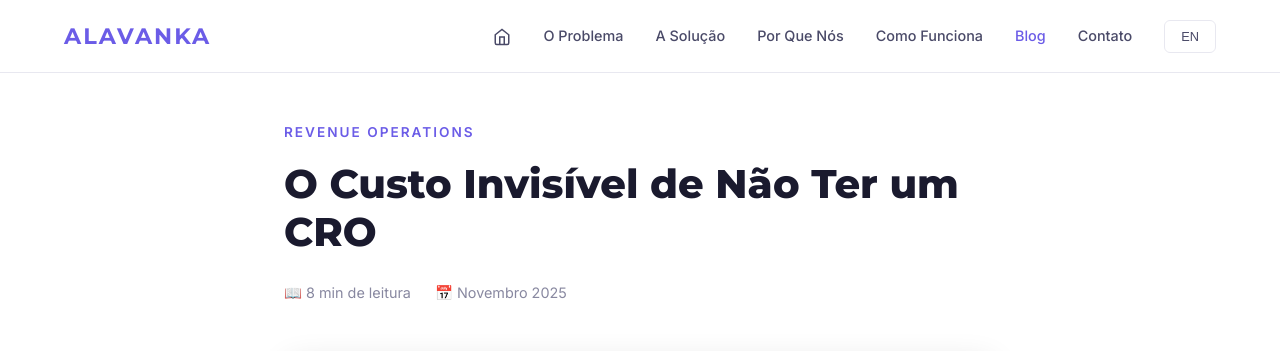
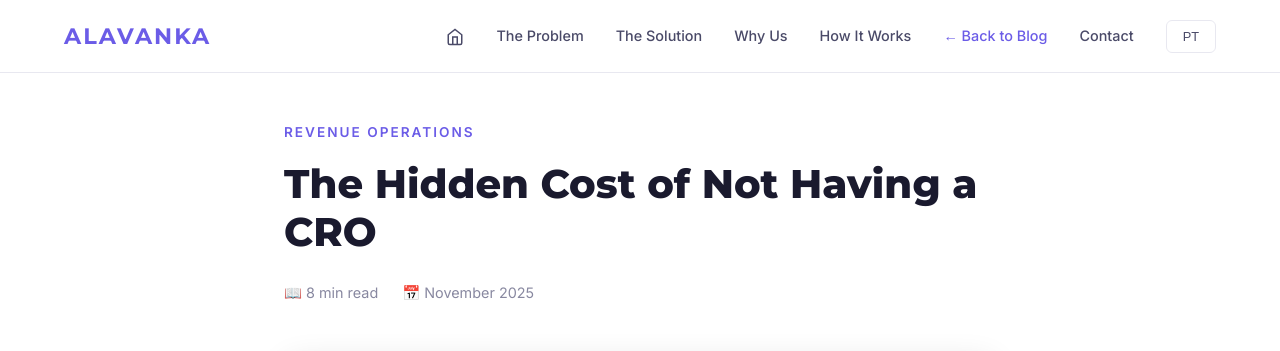
Before and after one commit to carlosandre-collab/site, a plain HTML site: page blog/custo-invisivel-cro.html in a window 1280 px wide. Both pictures are taken after a click on the button "EN". Shown: the top 351 px of the page. Drawn offline with Linux system fonts and the light colour scheme.

Commit message:
tentativa de resolver a tecla de linguagem
resolvido

```diff
--- a/blog/custo-invisivel-cro.html
+++ b/blog/custo-invisivel-cro.html
@@ -767,5 +767,71 @@
     <p style="font-size: 0.85rem; color: #8888a0;">© 2025 Alavanka. Todos os direitos reservados.</p>
 </footer>
 
+<script>
+    // Language toggle
+    let currentLang = 'pt';
+
+    const translations = {
+        pt: {
+            'nav.problem': 'O Problema',
+            'nav.solution': 'A Solução',
+            'nav.why': 'Por Que Nós',
+            'nav.process': 'Como Funciona',
+            'nav.contact': 'Contato',
+            'article.category': 'Revenue Operations',
+            'article.title': 'O Custo Invisível de Não Ter um CRO',
+            'article.time': '📖 8 min de leitura',
+            'article.date': '📅 Novembro 2025',
+            'cta.title': 'Quer calcular o custo real para sua empresa?',
+            'cta.text': 'Uma conversa de 30 minutos pode revelar números que você não está vendo. Sem compromisso, sem pitch — apenas diagnóstico.',
+            'cta.button': 'Agendar Diagnóstico',
+            'back': '← Voltar para o Blog'
+        },
+        en: {
+            'nav.problem': 'The Problem',
+            'nav.solution': 'The Solution',
+            'nav.why': 'Why Us',
+            'nav.process': 'How It Works',
+            'nav.contact': 'Contact',
+            'article.category': 'Revenue Operations',
+            'article.title': 'The Hidden Cost of Not Having a CRO',
+            'article.time': '📖 8 min read',
+            'article.date': '📅 November 2025',
+            'cta.title': 'Want to calculate the real cost for your company?',
+            'cta.text': 'A 30-minute conversation can reveal numbers you\'re not seeing. No commitment, no pitch — just diagnosis.',
+            'cta.button': 'Schedule Diagnosis',
+            'back': '← Back to Blog'
+        }
+    };
+
+    document.getElementById('langToggle').addEventListener('click', function() {
+        currentLang = currentLang === 'pt' ? 'en' : 'pt';
+        this.textContent = currentLang === 'pt' ? 'EN' : 'PT';
+
+        // Update nav links
+        const navLinks = document.querySelectorAll('.nav-links a');
+        navLinks[1].textContent = translations[currentLang]['nav.problem'];
+        navLinks[2].textContent = translations[currentLang]['nav.solution'];
+        navLinks[3].textContent = translations[currentLang]['nav.why'];
+        navLinks[4].textContent = translations[currentLang]['nav.process'];
+        navLinks[6].textContent = translations[currentLang]['nav.contact'];
+
+        // Update article header
+        document.querySelector('.article-category').textContent = translations[currentLang]['article.category'];
+        document.querySelector('.article-title').textContent = translations[currentLang]['article.title'];
+        const metaSpans = document.querySelectorAll('.article-meta span');
+        metaSpans[0].textContent = translations[currentLang]['article.time'];
+        metaSpans[1].textContent = translations[currentLang]['article.date'];
+
+        // Update CTA
+        document.querySelector('.article-cta h3').textContent = translations[currentLang]['cta.title'];
+        document.querySelector('.article-cta p').textContent = translations[currentLang]['cta.text'];
+        document.querySelector('.article-cta a').textContent = translations[currentLang]['cta.button'];
+
+        // Update back link
+        document.querySelector('a[href="../blog.html"]').textContent = translations[currentLang]['back'];
+    });
+</script>
+
 </body>
 </html>
```
